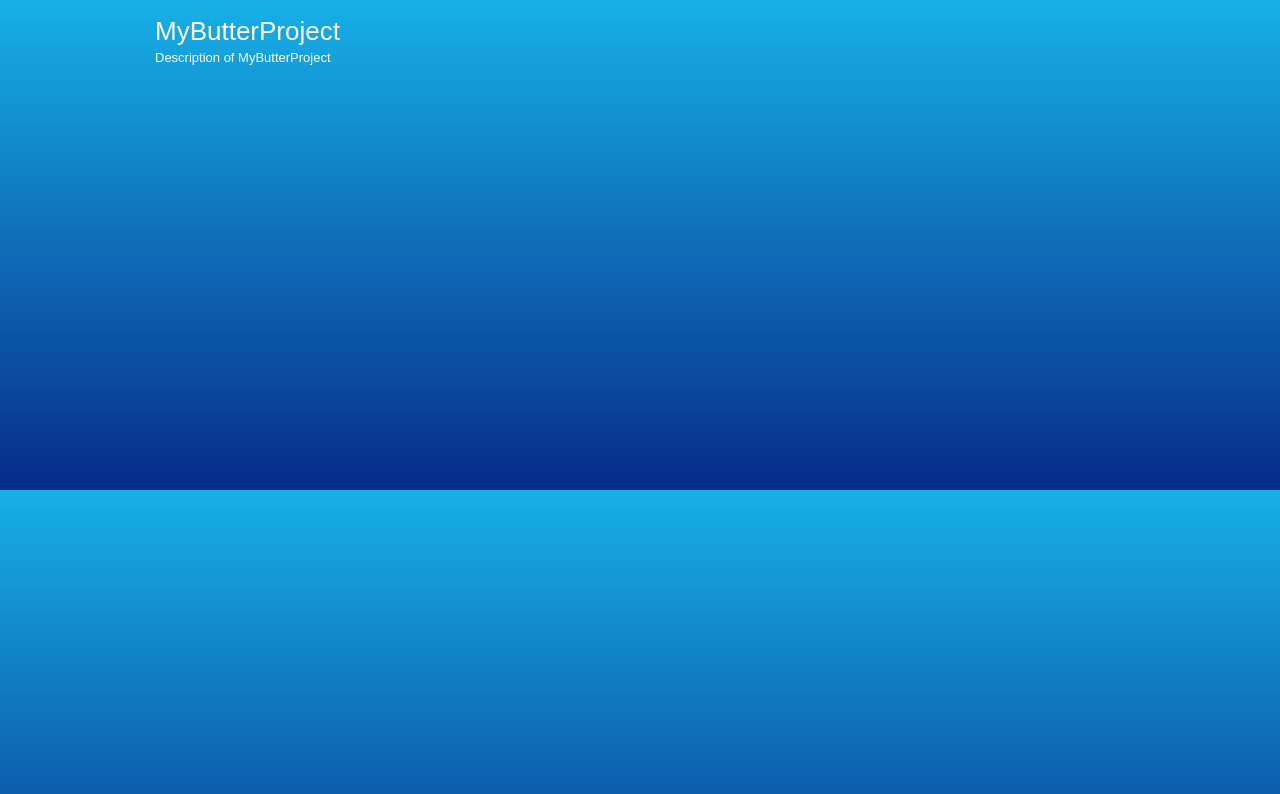
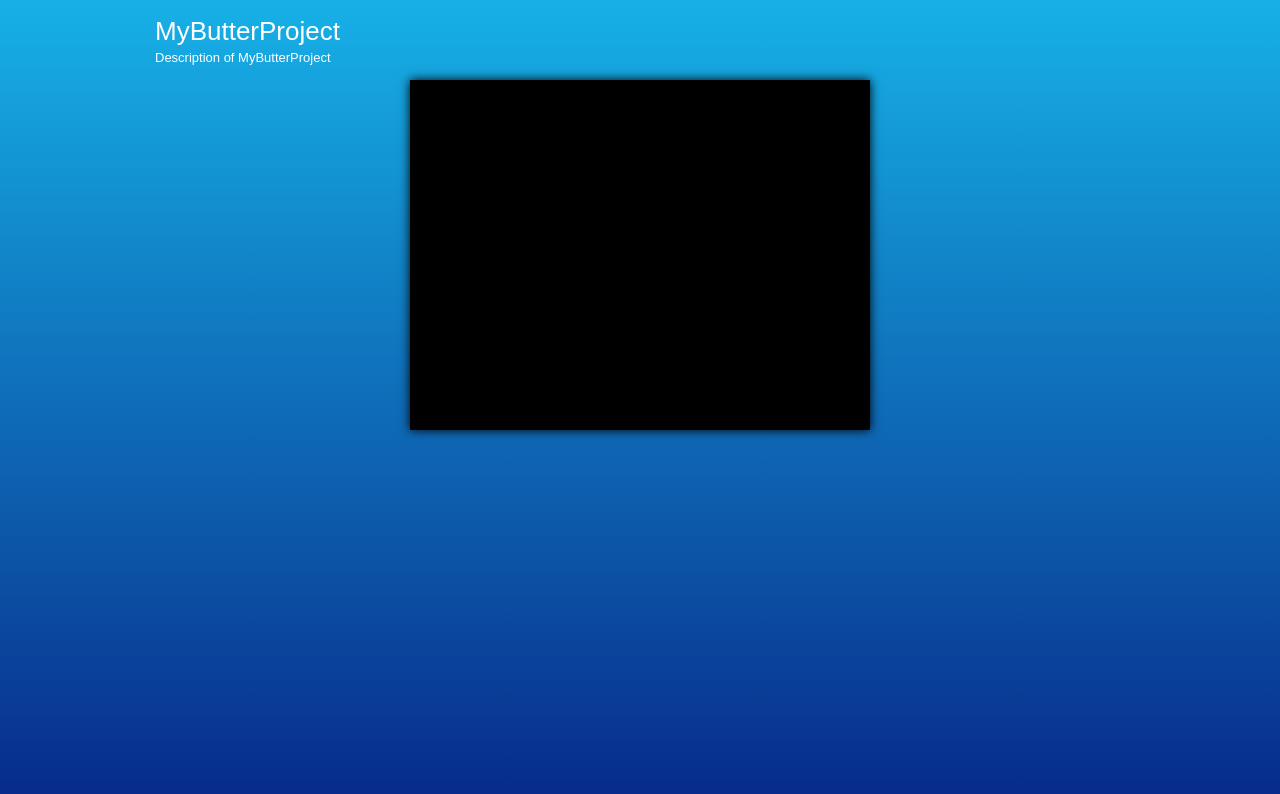
Before and after one commit to jbuck/popcorn-js-templates, a plain HTML site: page index.html in a window 1280 px wide. Drawn offline with Linux system fonts and the light colour scheme; some packages are replaced by stand-ins of ours.

Commit message:
More gussy

```diff
--- a/css/default.css
+++ b/css/default.css
@@ -1,7 +1,11 @@
+html{height:100%;}
+
 body {
   height: 100%;
+  background-color: #072B8A;
   background-image: -moz-linear-gradient(#17B0E7, #072B8A);
   background-image: -webkit-linear-gradient(#17B0E7, #072B8A);
+  background-repeat: no-repeat;
   color: #FFFFFF;
 }
 
@@ -39,6 +43,8 @@ body {
   width: 460px;
   height: 350px;
   padding: 0px;
+  box-shadow: 0 0 10px #000000;
+  background: #000000;
 }
 
 #image-container {
```
